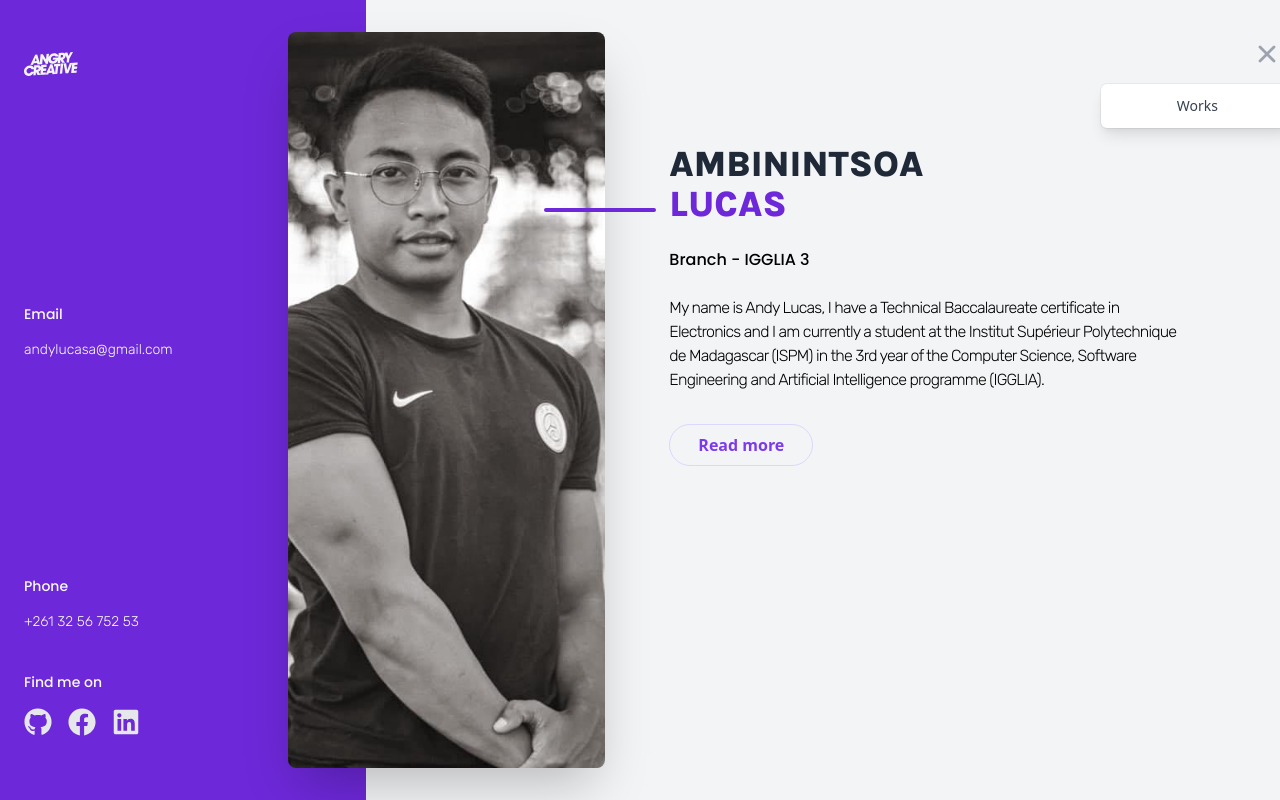
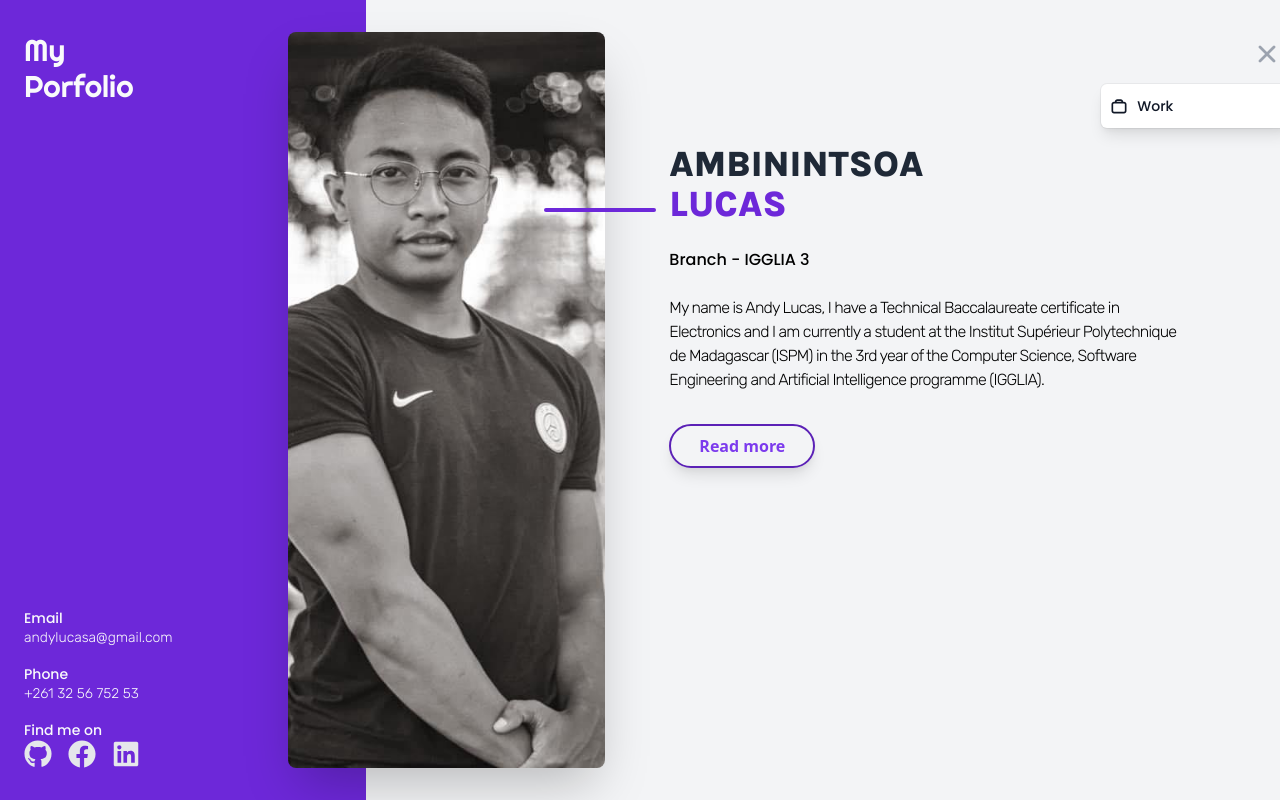
Before and after one commit to AndyLucasa/portofolio, a React (Create React App) app: page / in a window 1280 px wide. Both pictures are taken after a click on the button "Open main menu". Shown: the top 800 px of the page. Built offline with nearby package versions, Linux system fonts and the light colour scheme.

Commit message:
resolve align flex

```diff
--- a/public/index.html
+++ b/public/index.html
@@ -12,7 +12,7 @@
 
     <link rel="preconnect" href="https://fonts.googleapis.com">
     <link rel="preconnect" href="https://fonts.gstatic.com" crossorigin>
-    <link href="https://fonts.googleapis.com/css2?family=Karla:wght@800&family=Poppins:wght@500&family=Rubik:wght@300&display=swap" rel="stylesheet">
+    <link href="https://fonts.googleapis.com/css2?family=Karla:wght@800&family=Poppins:wght@500&family=Righteous&family=Rubik:wght@300&display=swap" rel="stylesheet">
 
     <link rel="apple-touch-icon" href="%PUBLIC_URL%/logo192.png" />
     <!--
--- a/src/components/Contacts.js
+++ b/src/components/Contacts.js
@@ -1,25 +1,27 @@
 
 import React from "react"
-import { FaGithub, FaFacebook, FaLinkedin, FaAngrycreative } from "react-icons/fa"
+import { FaGithub, FaFacebook, FaLinkedin } from "react-icons/fa"
 
 function Contacts(props) {
   return (
-    <div className="h-full  grid grid-rows-2">
+    <div className="h-full flex flex-col justify-between">
       <div className="Logo h-16 ">
-        <FaAngrycreative className="h-full w-full pr-44 text-gray-100"/>
-      </div>
+        <p className="text-left align-text-bottom text-3xl font-righteous text-gray-50">My</p>
+        <p className="text-left align-text-bottom text-3xl font-righteous text-gray-50">Porfolio</p>
+      </div >
 
-      <div className="Email h-24 space-y-4 ">
+      <div className="space-y-4">
+        <div className="Email">
             <h1 className="text-left align-text-bottom text-sm font-base font-poppins text-gray-50">Email</h1>
             <p className="text-left align-text-bottom text-sm font-rubik text-gray-50" >andylucasa@gmail.com</p>
         </div>
 
-      <div className="Phone h-24 space-y-4">
+        <div className="Phone">
               <h1 className="text-left text-sm font-base font-poppins text-gray-50">Phone</h1>
               <p className="text-left text-sm font-rubik text-gray-50" >+261 32 56 752 53</p>
           </div>
 
-      <div className="Find h-24 space-y-4">
+        <div className="Find">
           <h1 className="text-left text-sm font-base font-poppins text-gray-50">Find me on</h1>
           <div className="Contacts flex flex-col ">
             <div className="flex items-center space-x-4 ">
@@ -39,6 +41,9 @@ function Contacts(props) {
           </div>
         </div>
       </div>
+
+
+    </div>
   )
 }
 
--- a/src/components/MyDropdown.js
+++ b/src/components/MyDropdown.js
@@ -1,10 +1,9 @@
 import { Fragment } from 'react'
 import { HiMenu,HiX} from "react-icons/hi"
 import { Menu, Transition } from '@headlessui/react'
+import {CgWorkAlt} from "react-icons/cg"
 
-function classNames(...classes) {
-    return classes.filter(Boolean).join(' ')
-  }
+
 
 function MyMenu() {
     return(
@@ -39,14 +38,17 @@ function MyMenu() {
                             <Menu.Item>
                                 {({ active }) => (
                                 <a
-                                    href="#work"
-                                    className={classNames(
-                                    active ? 'bg-gray-100' : '',
-                                    'block px-4 py-2 text-sm text-gray-700'
-                                    )}
-                                >
-                                    Works
-                                </a>
+                                href="#work"
+                                className={`${
+                                  active ? 'bg-indigo-500 text-white' : 'text-gray-900'
+                                } group flex rounded-md items-center w-full px-2 py-2 text-sm font-poppins`}
+                              >
+                                <CgWorkAlt
+                                    className="w-5 h-5 mr-2"
+                                    aria-hidden="true"
+                                  />
+                                Work
+                              </a>
                                 )}
                             </Menu.Item>
 
--- a/src/components/ReadMore.js
+++ b/src/components/ReadMore.js
@@ -17,7 +17,7 @@ class ReadMore  extends React.Component{
                 <div>
                     {this.state.isToggleOn ? (
                         <div>
-                            <button onClick={this.readClick} class="flex justify-start my-8 px-7 py-2 text-md text-purple-600 font-semibold rounded-full border border-purple-200 hover:text-white hover:bg-purple-600 hover:border-transparent focus:outline-none focus:ring-2 focus:ring-purple-700 focus:ring-offset-2">Read more</button>
+                            <button onClick={this.readClick} class="flex justify-start my-8 px-7 py-2 text-md text-purple-600 font-semibold rounded-full border-2 border-purple-800 shadow-lg hover:text-white hover:bg-purple-600 hover:border-transparent focus:outline-none focus:ring-2 focus:ring-purple-700 focus:ring-offset-2">Read more</button>
                         </div>
 
                     ) : (
--- a/tailwind.config.js
+++ b/tailwind.config.js
@@ -13,7 +13,8 @@ module.exports = {
       fontFamily: {
         'poppins': ['"Poppins"', 'sans-serif'] ,
         'karla': ['"Karla"', 'sans-serif'],
-        'rubik': ['"Rubik"', 'sans-serif']
+        'rubik': ['"Rubik"', 'sans-serif'],
+        'righteous' : ["Righteous",'cursive']
       },
 
     },
```
Lines whose indentation alone changed are shown as unchanged.
